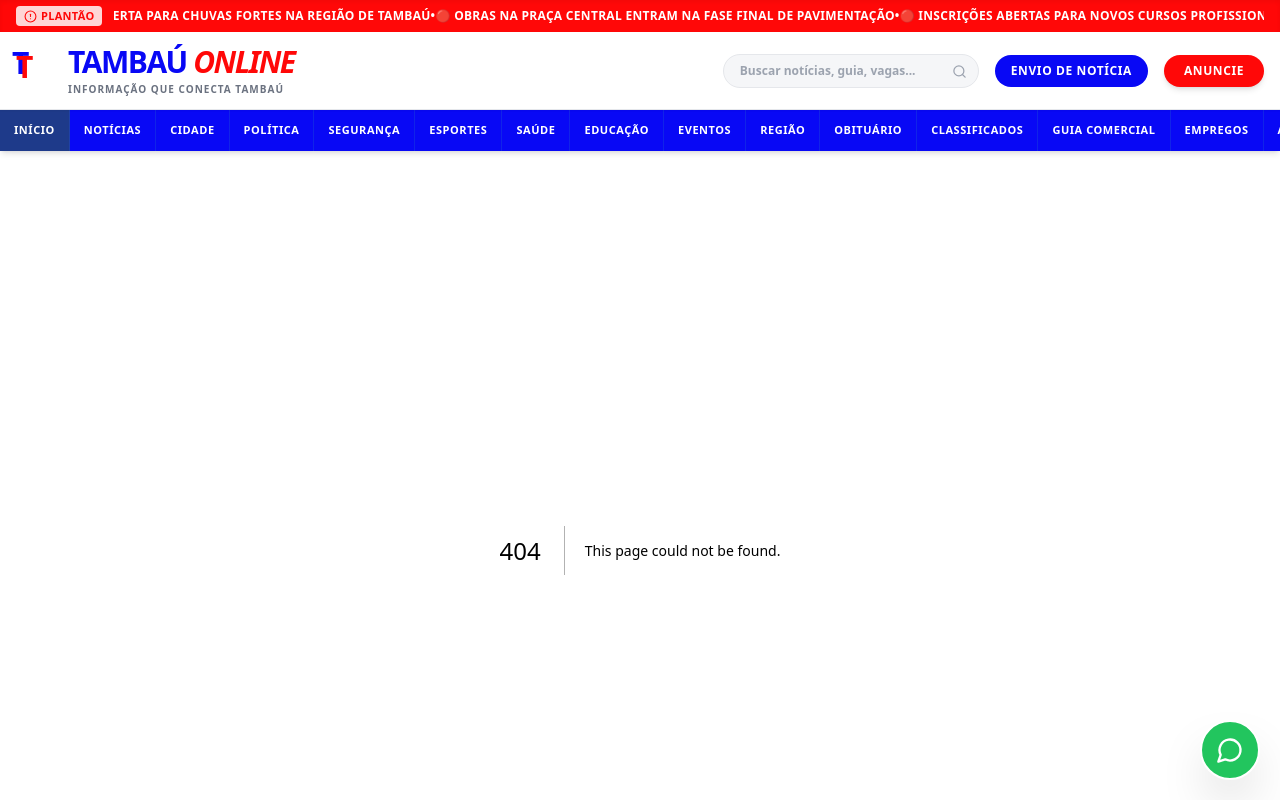
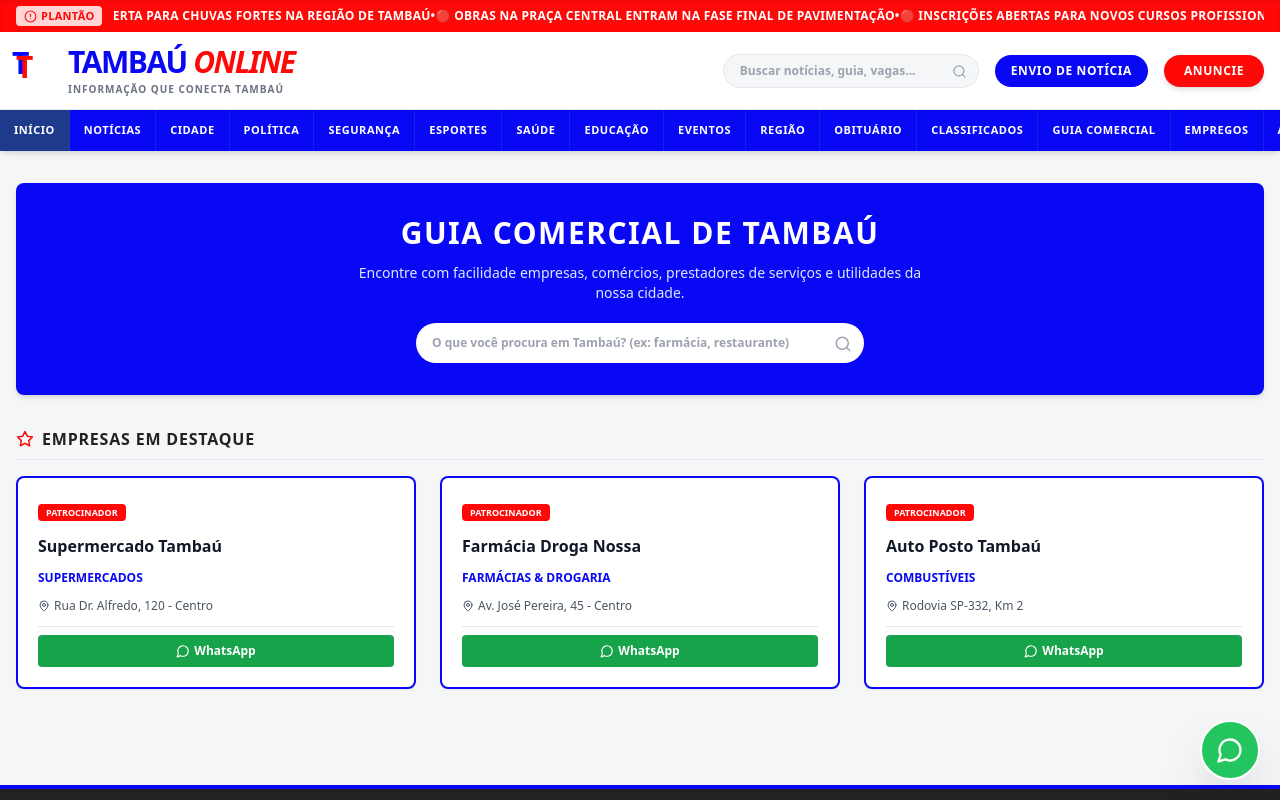
Before and after one commit to vynexstudio/tambau-online, a Next.js app: page /guia-comercial in a window 1280 px wide. Before the commit this address had no page. Shown: the top 800 px of the page. Built offline with nearby package versions, Linux system fonts and the light colour scheme.

Commit message:
Create page.tsx

```diff
--- /dev/null
+++ b/src/app/guia-comercial/page.tsx
@@ -0,0 +1,54 @@
+import React from 'react';
+import { Building2, Search, MapPin, Phone, MessageCircle, Star } from 'lucide-react';
+
+export default function GuiaComercialPage() {
+  return (
+    <main className="container mx-auto px-4 py-8 space-y-8">
+
+      {/* Topo Guia Comercial */}
+      <div className="bg-[#0808F5] text-white p-8 rounded-lg shadow-md text-center space-y-3">
+        <h1 className="text-3xl font-black uppercase tracking-wider">GUIA COMERCIAL DE TAMBAÚ</h1>
+        <p className="text-xs sm:text-sm text-blue-100 max-w-xl mx-auto">
+          Encontre com facilidade empresas, comércios, prestadores de serviços e utilidades da nossa cidade.
+        </p>
+        {/* Campo de Busca no Guia */}
+        <div className="max-w-md mx-auto relative pt-2">
+          <input
+            type="text"
+            placeholder="O que você procura em Tambaú? (ex: farmácia, restaurante)"
+            className="w-full text-xs font-semibold py-3 pl-4 pr-10 rounded-full text-gray-900 outline-none"
+          />
+          <Search className="absolute right-3 top-5 text-gray-400" size={18} />
+        </div>
+      </div>
+
+      {/* Empresas Destaque / Patrocinadoras */}
+      <section className="space-y-4">
+        <h2 className="text-base font-black text-[#222222] uppercase tracking-wider flex items-center gap-2 border-b pb-2">
+          <Star className="text-[#FF0808]" size={18} /> Empresas em Destaque
+        </h2>
+
+        <div className="grid grid-cols-1 md:grid-cols-3 gap-6">
+          {[
+            { name: "Supermercado Tambaú", cat: "Supermercados", phone: "(19) 3673-0000", address: "Rua Dr. Alfredo, 120 - Centro" },
+            { name: "Farmácia Droga Nossa", cat: "Farmácias & Drogaria", phone: "(19) 3673-1111", address: "Av. José Pereira, 45 - Centro" },
+            { name: "Auto Posto Tambaú", cat: "Combustíveis", phone: "(19) 3673-2222", address: "Rodovia SP-332, Km 2" }
+          ].map((empresa, idx) => (
+            <div key={idx} className="bg-white p-5 rounded-lg border-2 border-[#0808F5] shadow-sm space-y-3">
+              <span className="bg-[#FF0808] text-white text-[9px] font-black px-2 py-0.5 rounded uppercase">PATROCINADOR</span>
+              <h3 className="font-extrabold text-base text-gray-900">{empresa.name}</h3>
+              <p className="text-xs text-[#0808F5] font-bold uppercase">{empresa.cat}</p>
+              <p className="text-xs text-gray-600 flex items-center gap-1"><MapPin size={12} /> {empresa.address}</p>
+              <div className="pt-2 border-t flex gap-2">
+                <a href={`https://wa.me/5519999999999`} className="flex-1 bg-green-600 text-white text-center py-2 rounded text-xs font-bold flex items-center justify-center gap-1">
+                  <MessageCircle size={14} /> WhatsApp
+                </a>
+              </div>
+            </div>
+          ))}
+        </div>
+      </section>
+
+    </main>
+  );
+}
```
